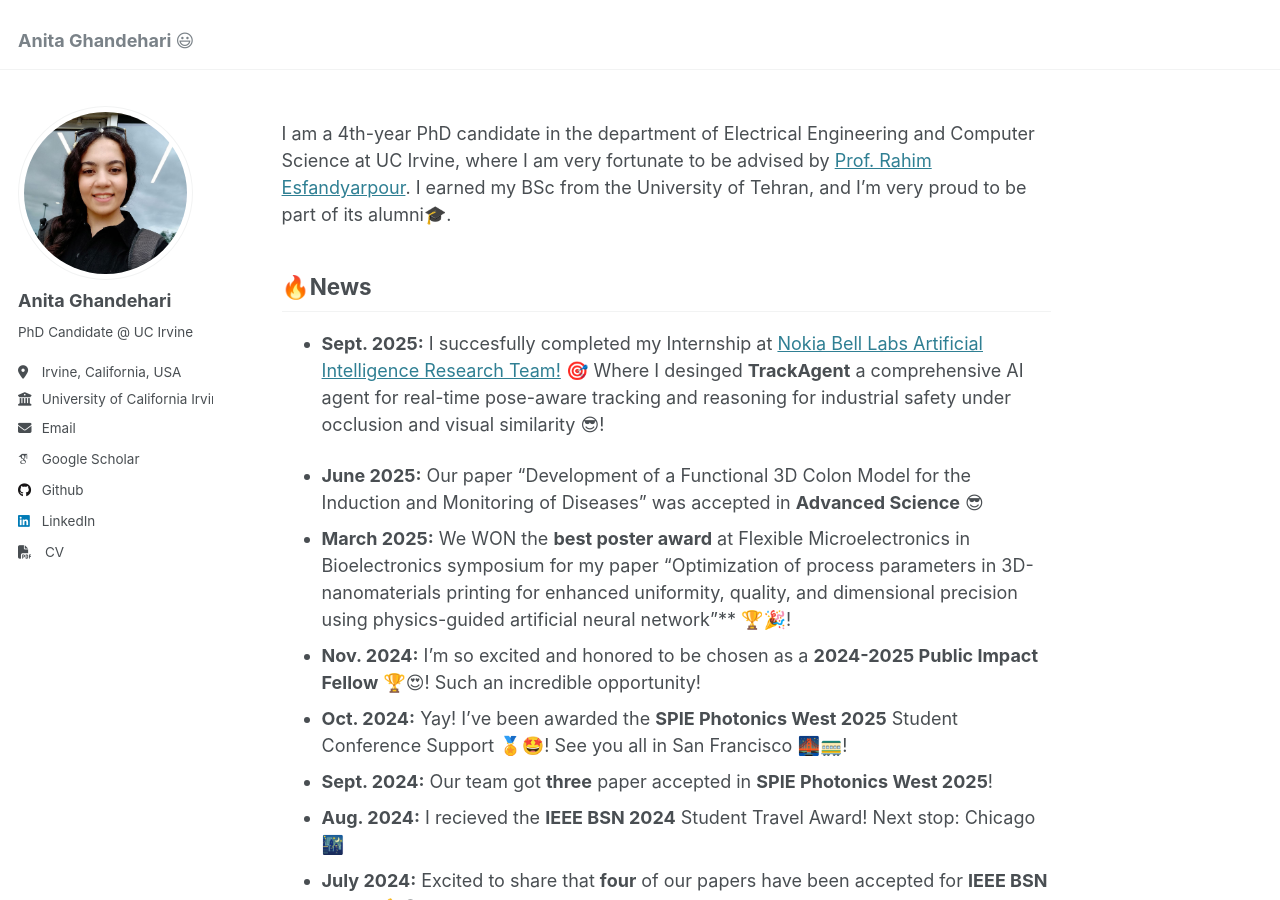
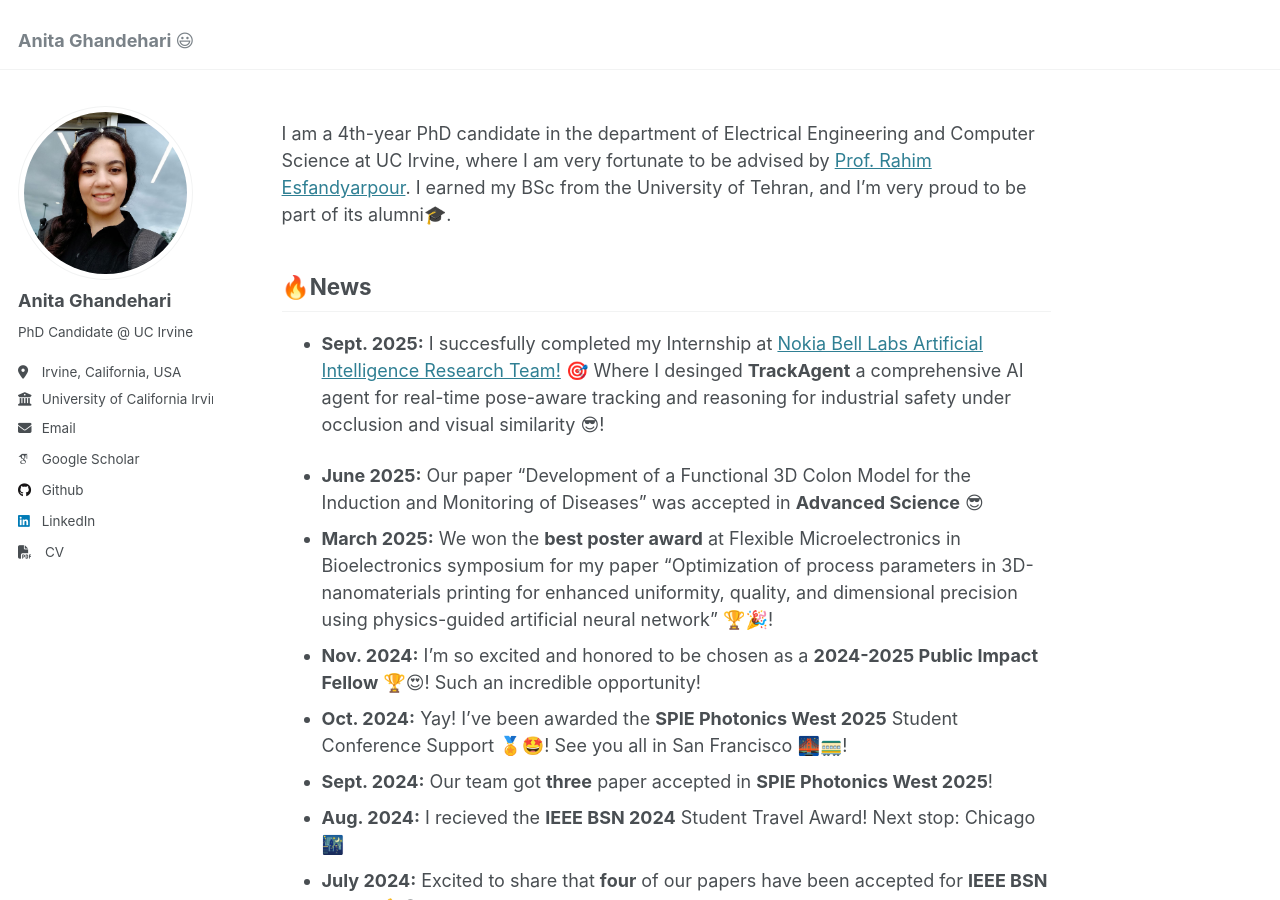
Before and after one commit to AnitaGhandehari/AnitaGhandehari.github.io, a Jekyll site: the page built from _pages/about.md, in a window 1280 px wide and 900 px high. Built offline with Jekyll 4.4.1, drawn with Linux system fonts in a browser that asks for light colours; some web fonts are replaced.

```diff
--- a/_pages/about.md
+++ b/_pages/about.md
@@ -15,7 +15,7 @@ I am a 4th-year PhD candidate in the department of Electrical Engineering and Co
 - **Sept. 2025:** I succesfully completed my Internship at [Nokia Bell Labs Artificial Intelligence Research Team!](https://www.nokia.com/bell-labs/research/air-lab/) 🎯 Where I desinged **TrackAgent** a comprehensive AI agent for real-time pose-aware tracking and reasoning for industrial safety under occlusion and visual similarity 😎!
 
 - **June 2025:** Our paper "Development of a Functional 3D Colon Model for the Induction and Monitoring of Diseases" was accepted in **Advanced Science** 😎
-- **March 2025:** We WON the **best poster award** at Flexible Microelectronics in Bioelectronics symposium for my paper "Optimization of process parameters in 3D-nanomaterials printing for enhanced uniformity, quality, and dimensional precision using physics-guided artificial neural network"** 🏆🎉!
+- **March 2025:** We won the **best poster award** at Flexible Microelectronics in Bioelectronics symposium for my paper "Optimization of process parameters in 3D-nanomaterials printing for enhanced uniformity, quality, and dimensional precision using physics-guided artificial neural network" 🏆🎉!
 - **Nov. 2024:** I’m so excited and honored to be chosen as a **2024-2025 Public Impact Fellow** 🏆😍! Such an incredible opportunity!
 - **Oct. 2024:** Yay! I’ve been awarded the **SPIE Photonics West 2025** Student Conference Support 🏅🤩! See you all in San Francisco 🌉🚃!
 - **Sept. 2024:** Our team got **three** paper accepted in **SPIE Photonics West 2025**!
```
